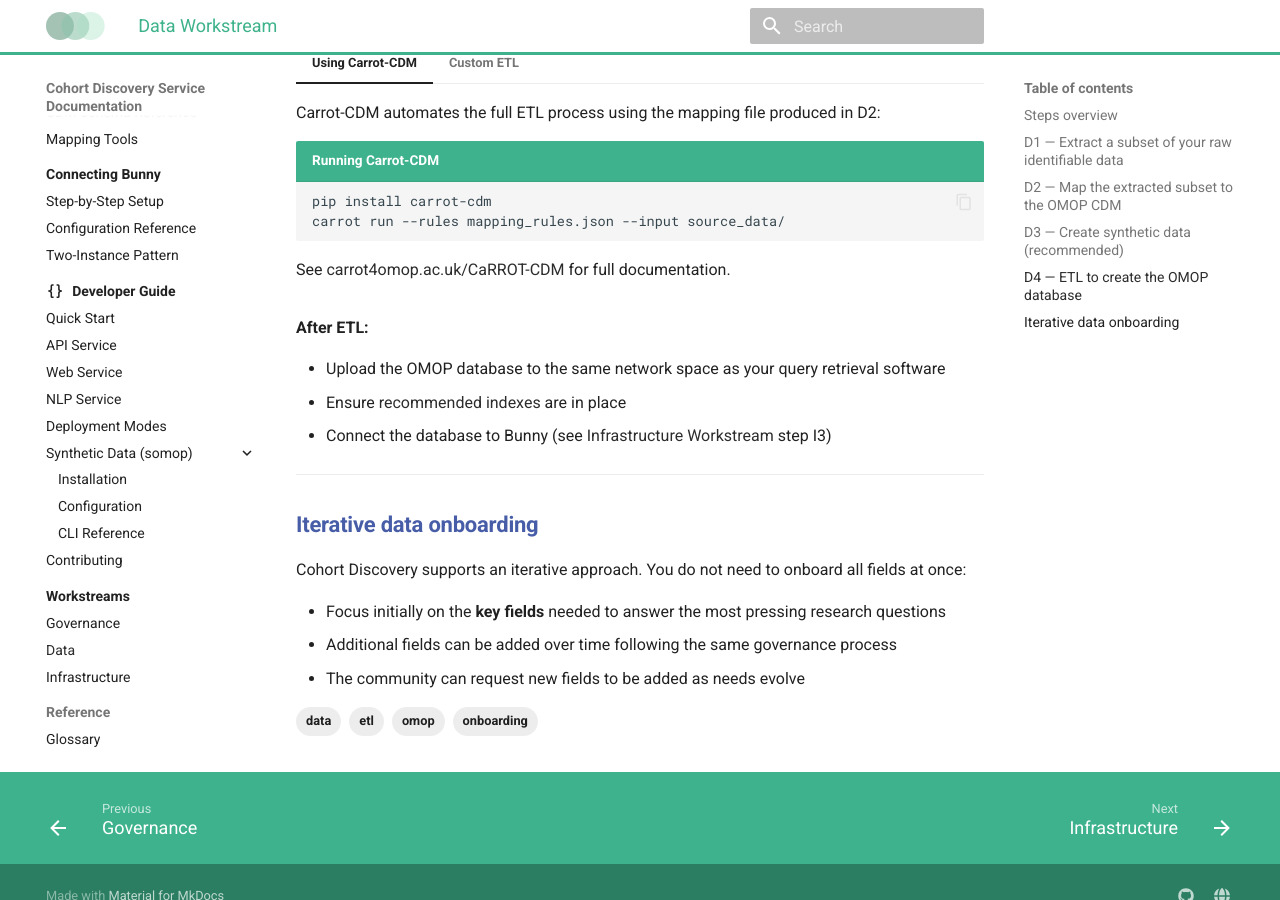
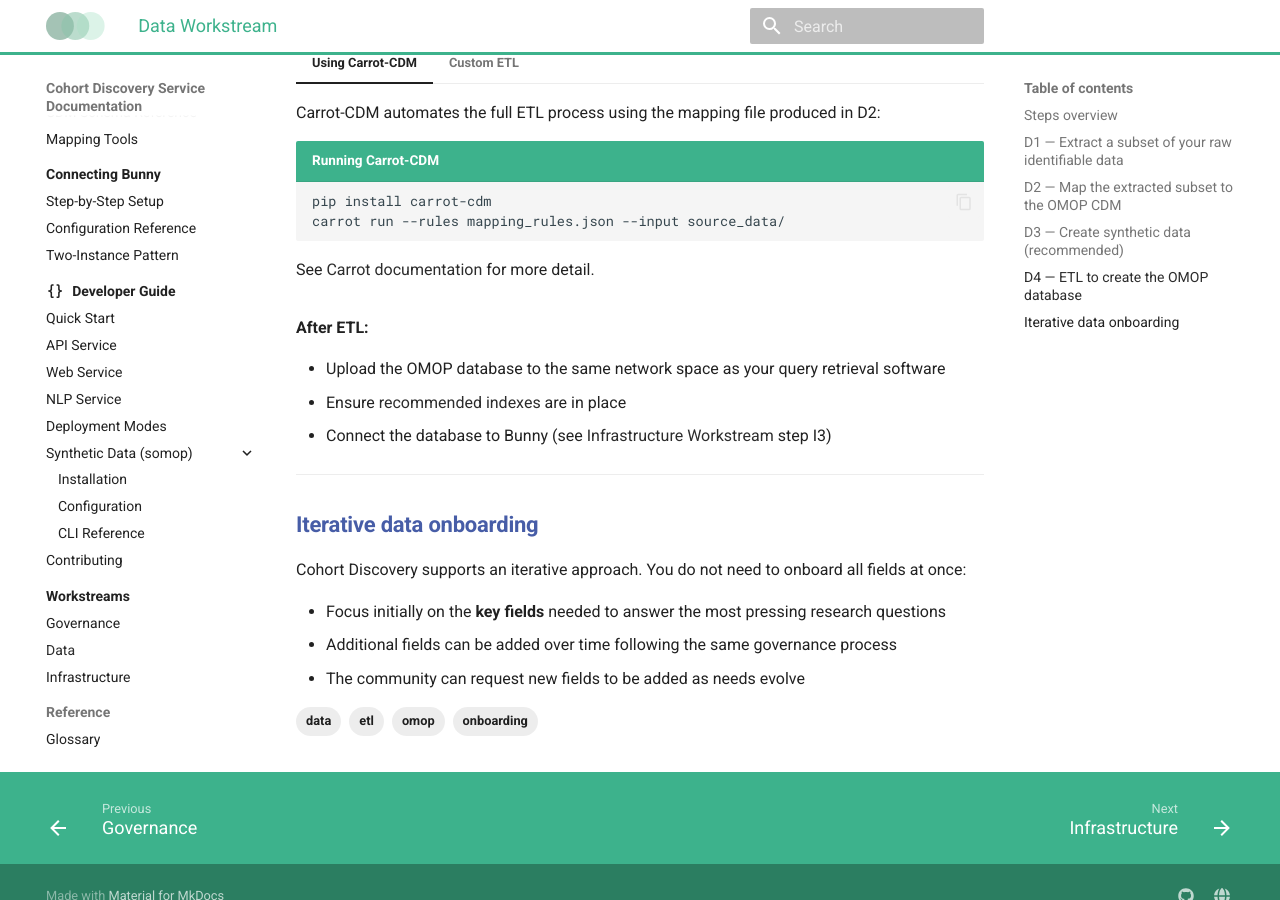
Before and after one commit to HDRUK/cohort-discovery-service-docs, an MkDocs documentation site: the page built from docs/workstreams/data.md, in a window 1280 px wide and 900 px high, scrolled down 2348 px. Built offline with MkDocs 1.6.1 and Material for MkDocs 9.7.7, drawn with Linux system fonts in a browser that asks for light colours; comment, search, counter and statistics services are not loaded; the version menu is left out.

Commit message:
Update Carrot documentation link
Updated the documentation link for Carrot to the new URL.

````diff
--- a/docs/workstreams/data.md
+++ b/docs/workstreams/data.md
@@ -102,7 +102,7 @@
     carrot run --rules mapping_rules.json --input source_data/
     ```
 
-    See [carrot4omop.ac.uk/CaRROT-CDM](https://carrot4omop.ac.uk/CaRROT-CDM/) for full documentation.
+    See [Carrot documentation](https://carrot.ac.uk/documentation) for more detail.
 
 === "Custom ETL"
 
````
